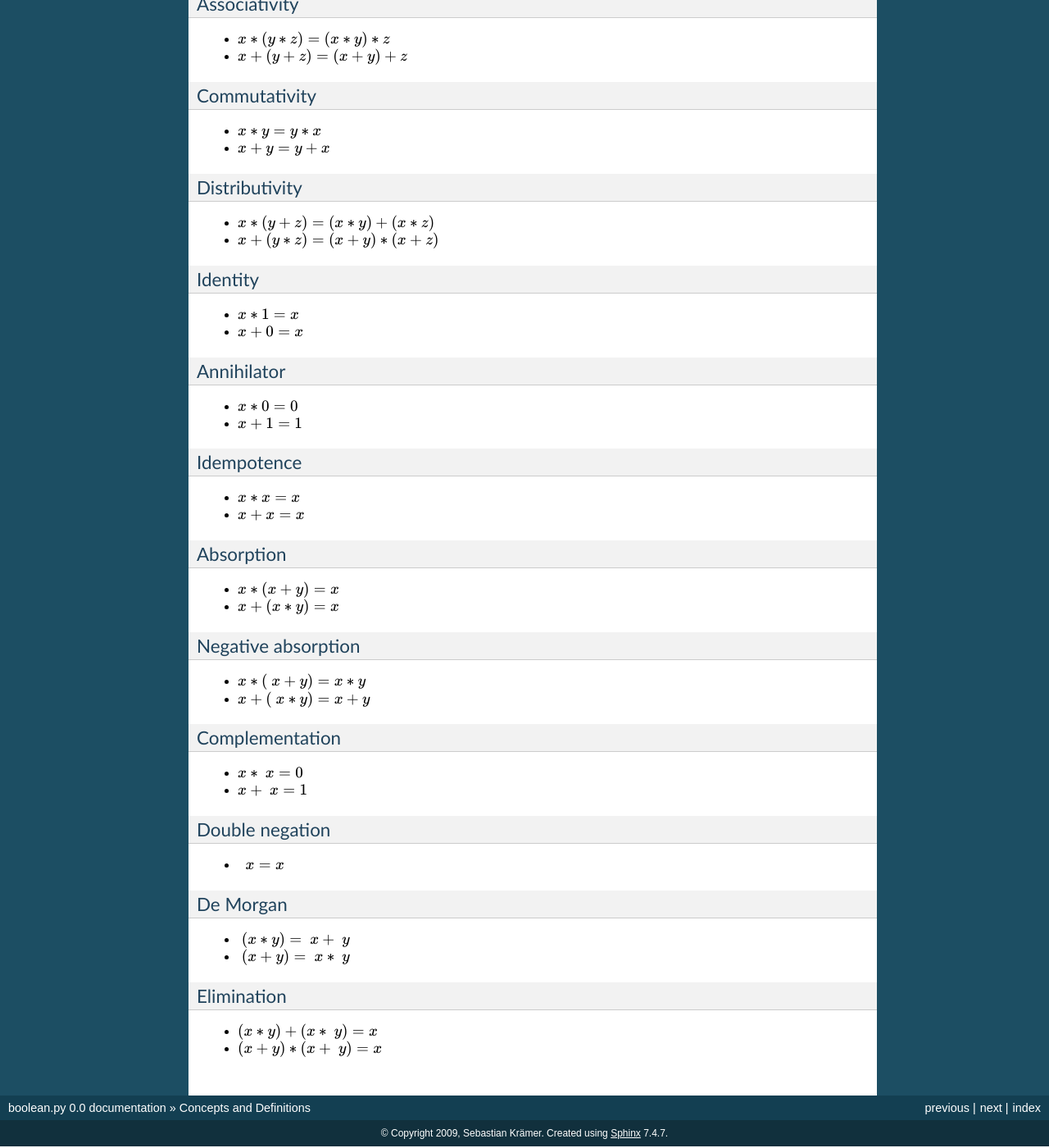
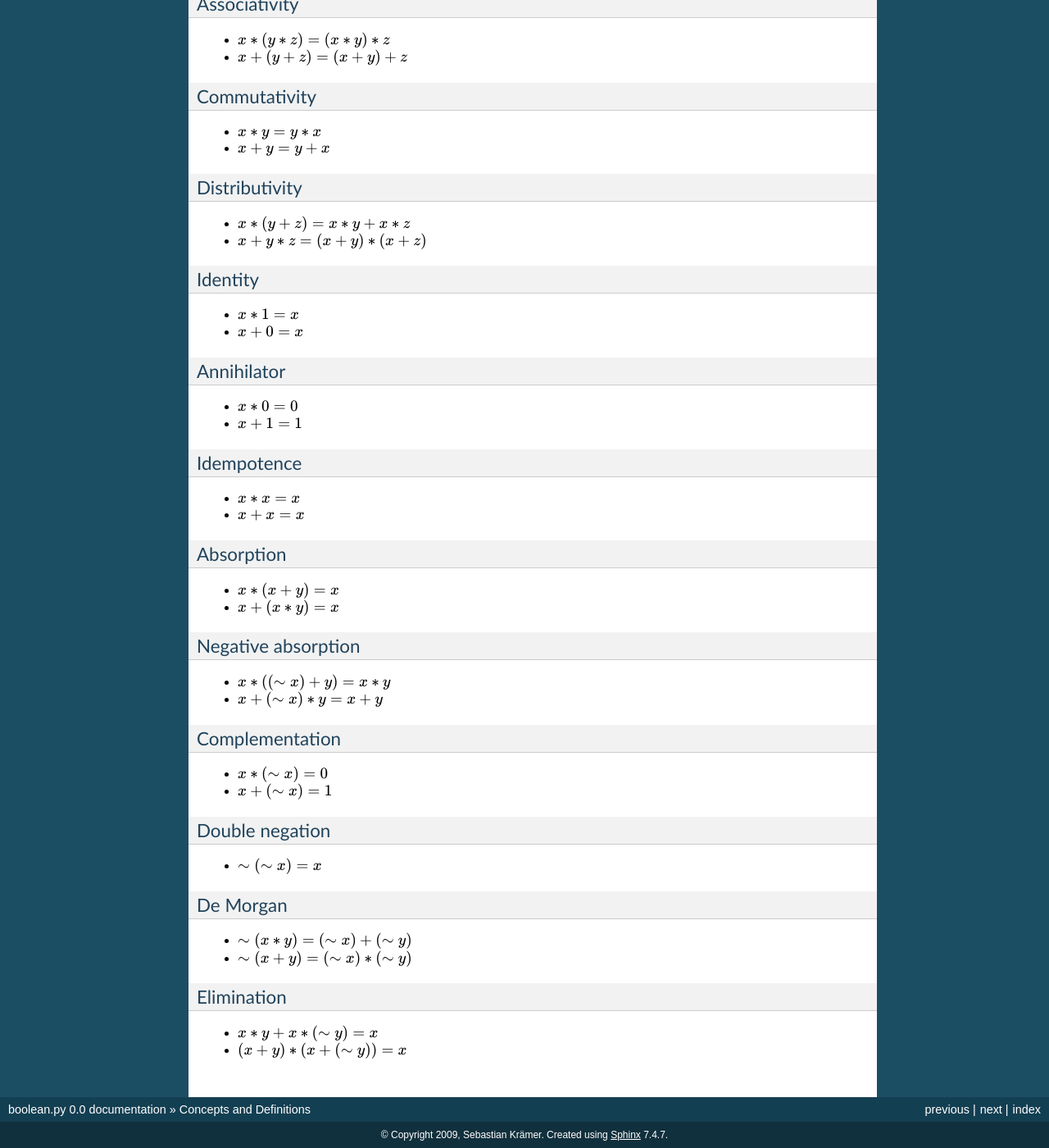
Before and after one commit to bastikr/boolean.py, a Sphinx documentation site: the page built from docs/concepts.rst, in a window 1280 px wide and 1400 px high, scrolled down 2504 px. Shown: the whole window at 82% size. Built offline with Sphinx 7.4.7, drawn with Linux system fonts in a browser that asks for light colours; formulas are drawn with MathJax 3; some of the changed text lies outside the part shown.

Commit message:
Fix errors in "Concepts and Definitions"

```diff
--- /dev/null
+++ b/docs/acknowledgements.rst
@@ -0,0 +1,6 @@
+===============
+Acknowledgments
+===============
+
+#. Nicolaie Popescu-Bodorin: Review of "*Concepts and Definitions*"
+#. Silviu Ionut Carp: Review of "*Concepts and Definitions*"
--- a/docs/concepts.rst
+++ b/docs/concepts.rst
@@ -59,7 +59,7 @@ A boolean function of order 1 with following truth table:
 | 1 |   0    |
 +---+--------+
 
-Instead of :math:`NOT(x)` one can write :math:`~x`.
+Instead of :math:`NOT(x)` one can write :math:`\sim x`.
 
 *Implemented as class* :class:`NOT`.
 
@@ -137,7 +137,7 @@ Full disjunctive normal form (FDNF)
 
 A DNF where all conjunctions have the same count of literals as the
 whole DNF has boolean variables. An example would be
-:math:`x*y*z + x*y*~z + x*~y*z`.
+:math:`x*y*z + x*y*(\sim z) + x*(\sim y)*z`.
 
 
 Conjunctive normal form (CNF)
@@ -153,7 +153,7 @@ Full conjunctive normal form (FCNF)
 
 A CNF where all disjunctions have the same count of literals as the
 whole CNF has boolean variables. An example would be:
-:math:`(x+y+z) * (x+y+~z) * (x+~y+z)`.
+:math:`(x+y+z) * (x+y+(\sim z)) * (x+(\sim y)+z)`.
 
 
 Laws
@@ -187,8 +187,8 @@ Commutativity
 Distributivity
 ^^^^^^^^^^^^^^
 
-* :math:`x*(y+z) = (x*y)+(x*z)`
-* :math:`x+(y*z) = (x+y)*(x+z)`
+* :math:`x*(y+z) = x*y + x*z`
+* :math:`x+y*z = (x+y)*(x+z)`
 
 
 .. _identity:
@@ -232,8 +232,8 @@ Absorption
 Negative absorption
 ^^^^^^^^^^^^^^^^^^^
 
-* :math:`x*(~x+y) = x*y`
-* :math:`x+(~x*y) = x+y`
+* :math:`x*((\sim x)+y) = x*y`
+* :math:`x+(\sim x)*y = x+y`
 
 
 .. _complementation:
@@ -241,8 +241,8 @@ Negative absorption
 Complementation
 ^^^^^^^^^^^^^^^
 
-* :math:`x*~x = 0`
-* :math:`x+~x = 1`
+* :math:`x*(\sim x) = 0`
+* :math:`x+(\sim x) = 1`
 
 
 .. _double-negation:
@@ -250,7 +250,7 @@ Complementation
 Double negation
 ^^^^^^^^^^^^^^^
 
-* :math:`~~x = x`
+* :math:`\sim (\sim x) = x`
 
 
 .. _de-morgan:
@@ -258,8 +258,8 @@ Double negation
 De Morgan
 ^^^^^^^^^
 
-* :math:`~(x*y) = ~x + ~y`
-* :math:`~(x+y) = ~x * ~y`
+* :math:`\sim (x*y) = (\sim x) + (\sim y)`
+* :math:`\sim (x+y) = (\sim x) * (\sim y)`
 
 
 .. _elimination:
@@ -267,5 +267,5 @@ De Morgan
 Elimination
 ^^^^^^^^^^^
 
-* :math:`(x*y) + (x*~y) = x`
-* :math:`(x+y) * (x+~y) = x`
+* :math:`x*y + x*(\sim y) = x`
+* :math:`(x+y) * (x+(\sim y)) = x`
--- a/docs/index.rst
+++ b/docs/index.rst
@@ -1,8 +1,6 @@
 ========================
 boolean.py documentation
 ========================
-
-**Contents:**
 
 .. toctree::
    :maxdepth: 2
@@ -10,3 +8,4 @@ boolean.py documentation
    users_guide
    concepts
    development_guide
+   acknowledgements
```
Also changed, not shown: other parts of docs/concepts.rst (+2 -2 lines).
